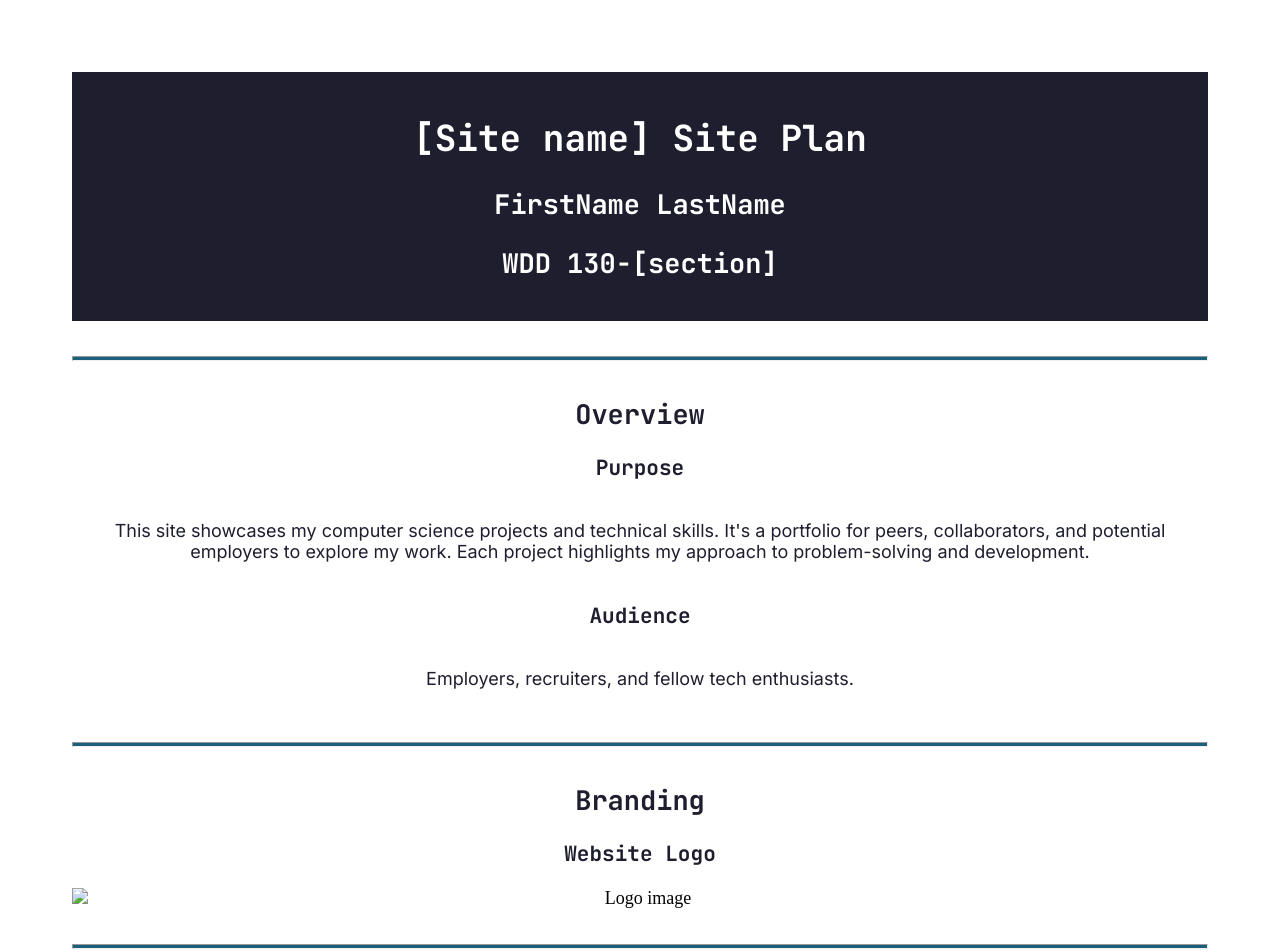
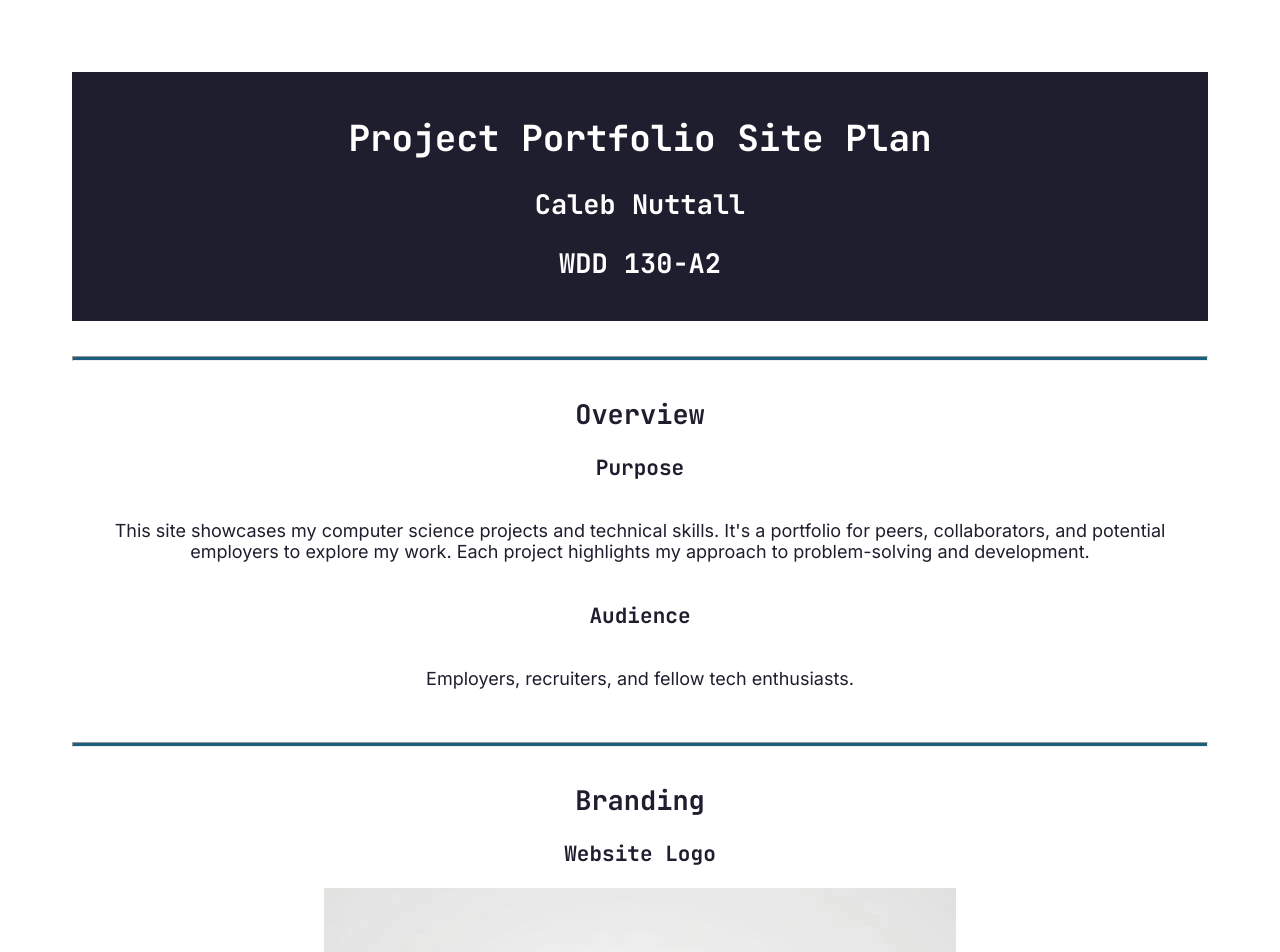
Before and after one commit to Clebnoodle/portfolioSite, a plain HTML site: page site-plan.html in a window 1280 px wide. Shown: the top 952 px of the page. Drawn offline with Linux system fonts and the light colour scheme.

Commit message:
add logo

```diff
--- a/site-plan.html
+++ b/site-plan.html
@@ -7,9 +7,9 @@
 
   <body>
     <header>
-      <h1>[Site name] Site Plan</h1>
-      <h2>FirstName LastName</h2>
-      <h2>WDD 130-[section]</h2>
+      <h1>Project Portfolio Site Plan</h1>
+      <h2>Caleb Nuttall</h2>
+      <h2>WDD 130-A2</h2>
       <!-- In the header above, add the name or your site, your name and class number. For example if you are in section 3 you would put WDD 130.03 -->
     </header>
     <main>
@@ -28,7 +28,7 @@
       <h2>Branding</h2>
       <h3>Website Logo</h3>
       <!-- Replace this with some sort of logo for your site.  A logo can be as simple as the name of your site in a nice font :) -->
-      <img src="#" alt="Logo image">
+      <img src="images/logo.jpg" alt="Logo image">
       <hr>
       <h2>
         Style Guide
@@ -121,7 +121,7 @@
         [Written copy for the home page here]
       </p>
       <p>Images for the Home page</p>
-        <img src="images/logo.jpg" alt="logo">
+        <img src="#" alt="image for homepage">
         <img src="#" alt="image for homepage">
 
 
```
